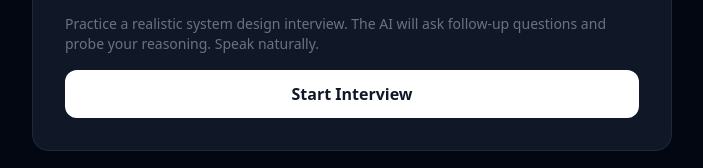
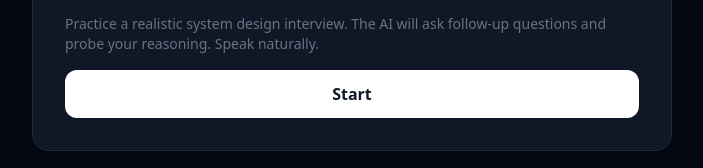
Before and after one commit to cashwanikumar/samvaad, a Next.js app: page / in a window 1280 px wide. Shown: the part 428-596 px from the top of the page, without its empty margins (288-991 px from the left). Built offline with nearby package versions, Linux system fonts and the light colour scheme.

Commit message:
ticket EXT-bld_mtfr2v9q3: change Link text from 'Start Interview' to 'Start'
Change is content-scoped (this one instance). The Link renders as an <a> tag
matching selector a.block.w-full.bg-white; string was unique in the codebase.
No runner-up candidates.

Varic-Mark: e_mtfrce2o7

```diff
--- a/src/app/page.tsx
+++ b/src/app/page.tsx
@@ -21,7 +21,7 @@ export default function Home() {
           href="/interview"
           className="block w-full bg-white text-gray-900 font-semibold text-center py-3 rounded-xl hover:bg-gray-100 transition-colors"
         >
-          Start Interview
+          Start
         </Link>
       </div>
     </main>
```
